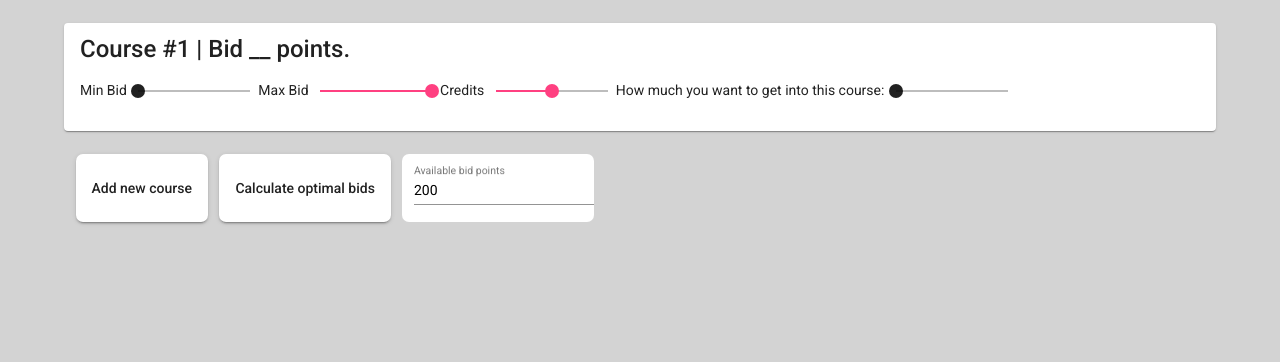
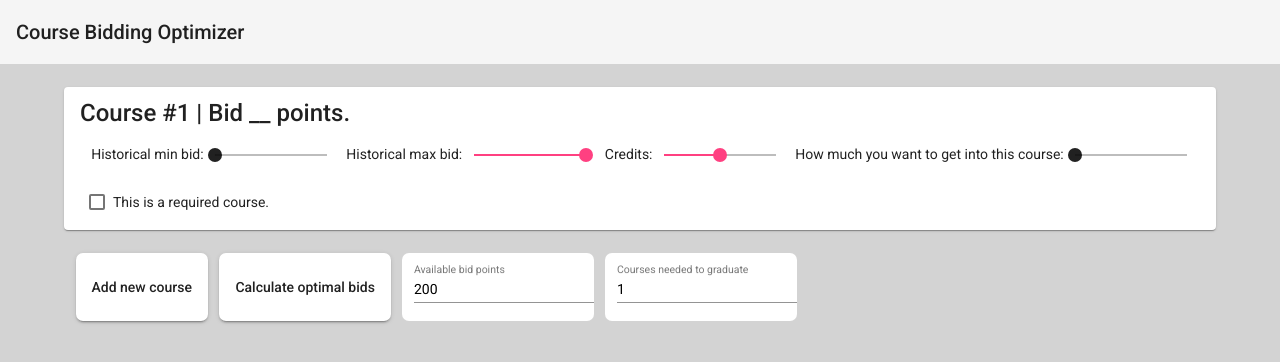
Before and after one commit to joshkarbi/course-bidding-optimizer, an Angular app in the folder src/optimal-bids-client/: page / in a window 1280 px wide. Shown: the top 362 px of the page. Built offline with nearby package versions, Linux system fonts and the light colour scheme.

Commit message:
Adding header, bid points available, number of classes needed

```diff
--- a/src/optimal-bids-client/src/app/app.component.css
+++ b/src/optimal-bids-client/src/app/app.component.css
@@ -9,3 +9,15 @@ head {
 html {
     background: lightgray;
 }
+
+.subtitle {
+    font-size: smaller;
+}
+
+.title {
+    display: block;
+}
+
+.headerToolbar {
+    margin: auto;
+}
--- a/src/optimal-bids-client/src/app/app.component.html
+++ b/src/optimal-bids-client/src/app/app.component.html
@@ -1,4 +1,7 @@
 <body>
+    <mat-toolbar class="headerToolbar">
+       <span class="title">Course Bidding Optimizer</span>
+     </mat-toolbar>
     <app-course-list></app-course-list>
     <router-outlet></router-outlet>
 </body>
--- a/src/optimal-bids-client/src/app/course-list/course-list.component.ts
+++ b/src/optimal-bids-client/src/app/course-list/course-list.component.ts
@@ -13,6 +13,7 @@ import { environment } from './../../environments/environment';
         (maxBidSet)="maxBidSet($event)"
         (creditsSet)="creditsSet($event)"
         (affinitySet)="affinitySet($event)"
+        (mandatorySet)="mandatorySet($event)"
       >
 
       </app-course>
@@ -28,6 +29,11 @@ import { environment } from './../../environments/environment';
       <mat-label class="bidPointlabel">Available bid points</mat-label>
       <input type="number" [(ngModel)]="bid_points_to_give" matInput>
     </mat-form-field>
+
+    <mat-form-field class="bidPointsSetting">
+      <mat-label class="bidPointlabel">Courses needed to graduate</mat-label>
+      <input type="number" step=1 [(ngModel)]="credits_to_bid_on" matInput>
+    </mat-form-field>
   </div>
   `
 })
@@ -36,9 +42,10 @@ export class CourseListComponent implements OnInit {
 
   num_courses = 1;
   bid_points_to_give = 200;
+  credits_to_bid_on = 1;
 
   constructNewCourse(): any {
-    return {"number": this.num_courses++, "bid_points": "__", "min_bid": 0, "max_bid": 100, "credits": 0.5, "affinity": 1}
+    return {"number": this.num_courses++, "bid_points": "__", "min_bid": 0, "max_bid": 100, "credits": 0.5, "affinity": 1, "mandatory": false}
   }
 
   courses = [
@@ -62,19 +69,25 @@ export class CourseListComponent implements OnInit {
     let display_res = (x: any): void => {
       console.log(x);
       for(var i = 0; i < this.courses.length; i++) {
-        console.log(this.courses[Number(i)].bid_points);
         this.courses[Number(i)].bid_points = x.result[i];
+      }
+    }
+    var required_courses = [];
+    for(var i = 0; i < this.courses.length; i++) {
+      if(this.courses[i].mandatory == true) {
+        required_courses.push(i);
       }
     }
     fetch(environment.backend_optimize_endpoint + "optimize-course-bids/" + encodeURIComponent(JSON.stringify(
         {
           "bid_points": this.bid_points_to_give,
-          "courses_to_bid_on": this.courses.length,
-          "required_courses": [],
+          "courses_to_bid_on": this.credits_to_bid_on,
+          "required_courses": required_courses,
           "courses": this.courses
       }
 
-      ))).then(response => response.json())
+      ))).then(response =>
+        response.json())
       .then(data => {
         display_res(data);
       });
@@ -103,4 +116,11 @@ export class CourseListComponent implements OnInit {
     var value = Number(affinity.split("-")[1]);
     this.courses[course_num - 1].affinity = value;
   }
+
+  mandatorySet(mandatory: string): void {
+    var course_num = Number(mandatory.split('-')[0]);
+    var value = (mandatory.split("-")[1]) == "false"? false : true;
+    console.log("Setting course ", course_num, " mandatory status to ", value);
+    this.courses[course_num - 1].mandatory = value;
+  }
 }
--- a/src/optimal-bids-client/src/app/course/course.component.css
+++ b/src/optimal-bids-client/src/app/course/course.component.css
@@ -5,6 +5,13 @@
     flex-wrap: wrap;
 }
 
+.requiredCourse{
+    margin-top: 6%;
+    margin-left: 5%;
+}
+.courseSliders {
+    margin-left: 1%;
+}
 mat-card {
     background: white;
     margin-top: 2%;
--- a/src/optimal-bids-client/src/app/course/course.component.html
+++ b/src/optimal-bids-client/src/app/course/course.component.html
@@ -4,8 +4,8 @@
     <mat-card-content>
         <div class="flex-container">
 
-            <div>
-                Min Bid
+            <div class="courseSliders">
+                Historical min bid:
                     <mat-slider
                         thumbLabel
                         [displayWith]="formatLabel"
@@ -16,8 +16,8 @@
                         (change)="minBidChanged()">
                     </mat-slider>
             </div>
-            <div>
-                Max Bid
+            <div class="courseSliders">
+                Historical max bid:
                     <mat-slider
                         thumbLabel
                         [displayWith]="formatLabel"
@@ -28,8 +28,8 @@
                         (change)="maxBidChanged()">
                     </mat-slider>
             </div>
-            <div>
-                Credits
+            <div class="courseSliders">
+                Credits:
                     <mat-slider
                         thumbLabel
                         [displayWith]="formatLabel"
@@ -41,7 +41,7 @@
                         (change)="creditsChanged()">
                     </mat-slider>
             </div>
-            <div>
+            <div class="courseSliders">
                 How much you want to get into this course:
                     <mat-slider
                         thumbLabel
@@ -54,3 +54,7 @@
                         (change)="affinityChanged()">
                     </mat-slider>
             </div>
+
+            <div>
+                <mat-checkbox class="requiredCourse" [(ngModel)]="mandatory" (change)="requiredChanged($event)">This is a required course.</mat-checkbox>
+            </div>
--- a/src/optimal-bids-client/src/app/course/course.component.ts
+++ b/src/optimal-bids-client/src/app/course/course.component.ts
@@ -19,7 +19,7 @@ export class CourseComponent implements OnInit {
   @Output() maxBidSet = new EventEmitter<string>();
   @Output() creditsSet = new EventEmitter<string>();
   @Output() affinitySet = new EventEmitter<string>();
-
+  @Output() mandatorySet = new EventEmitter<string>();
 
   constructor() { }
 
@@ -48,4 +48,8 @@ export class CourseComponent implements OnInit {
   affinityChanged(): void {
     this.affinitySet.emit(String(this.course_number)+"-"+String(this.affinity));
   }
+  requiredChanged(event: any): void {
+    var label = event.checked==true ? "true":"false";
+    this.mandatorySet.emit(String(this.course_number)+"-"+label);
+  }
 }
```
